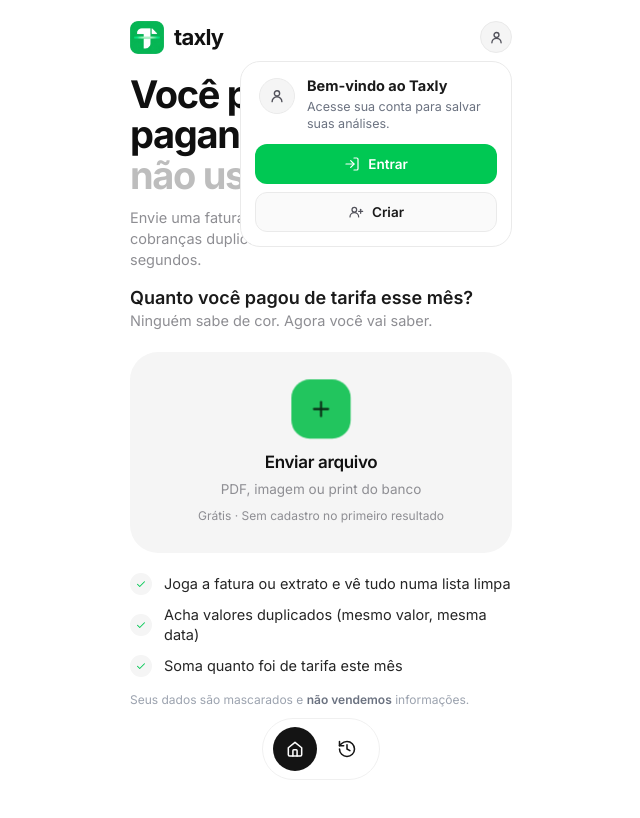
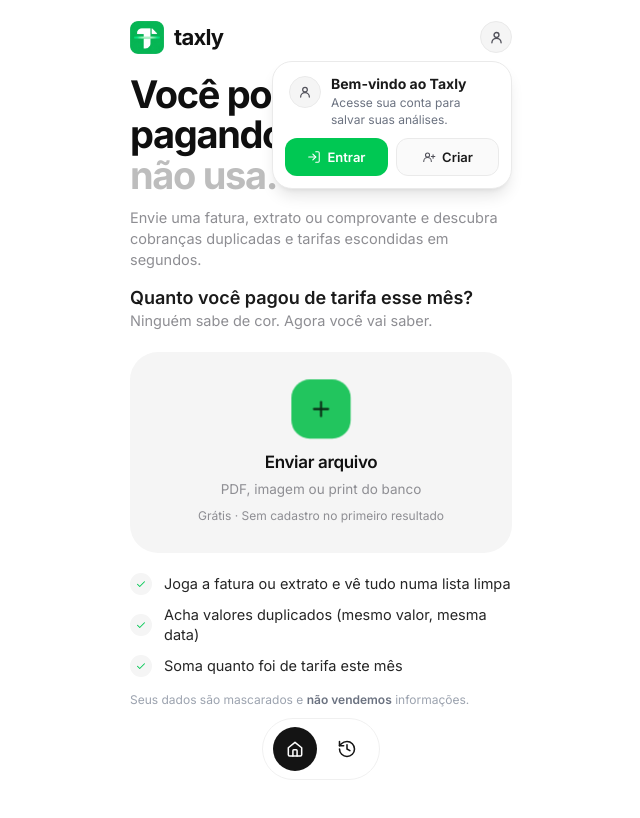
Before and after one commit to uset01/Taxly, a Next.js app: page / in a window 1280 px wide. Both pictures are taken after a click on the button 815 px from the left and 37 px from the top of the page. Shown: the top 818 px of the page, without its empty margins (319-959 px from the left). Built offline with nearby package versions, Linux system fonts and the light colour scheme.

Commit message:
feat(menu): optimize button sizes and layout side-by-side

```diff
--- a/src/components/ProfileMenu.tsx
+++ b/src/components/ProfileMenu.tsx
@@ -334,37 +334,39 @@ export function ProfileMenu({
           <div
             role="menu"
             aria-label="Menu do perfil"
-            className="absolute right-0 mt-2 w-[272px] max-h-[calc(100vh-92px)] overflow-y-auto rounded-[20px] bg-white border border-[#EAEAEA] p-2 z-50"
+            className={`absolute right-0 mt-2 ${
+              !isLoggedIn ? "w-[240px]" : "w-[272px]"
+            } max-h-[calc(100vh-92px)] overflow-y-auto rounded-[20px] bg-white border border-[#EAEAEA] p-2 z-50 shadow-lg`}
           >
             {!isLoggedIn ? (
               <>
                 {/* Cabeçalho do menu para usuário não logado */}
-                <div className="px-2.5 pt-1.5 pb-3 flex items-start gap-3 text-left">
+                <div className="px-2 pt-1 pb-2.5 flex items-start gap-2.5 text-left">
                   <span
                     aria-hidden="true"
-                    className="w-9 h-9 rounded-full bg-[#F5F5F5] border border-[#EAEAEA] flex items-center justify-center text-[#52525B] shrink-0 mt-0.5"
+                    className="w-8 h-8 rounded-full bg-[#F5F5F5] border border-[#EAEAEA] flex items-center justify-center text-[#52525B] shrink-0 mt-0.5"
                   >
-                    <UserIcon className="w-[18px] h-[18px]" />
+                    <UserIcon className="w-4 h-4" />
                   </span>
                   <div className="min-w-0">
-                    <p className="text-[14.5px] font-bold text-[#1A1A1A] leading-snug">
+                    <p className="text-[14px] font-bold text-[#1A1A1A] leading-snug">
                       Bem-vindo ao Taxly
                     </p>
-                    <p className="mt-0.5 text-[12.5px] text-[#6B7280] leading-snug">
+                    <p className="mt-0.5 text-[12px] text-[#6B7280] leading-snug">
                       Acesse sua conta para salvar suas análises.
                     </p>
                   </div>
                 </div>
 
-                {/* Ações principais */}
-                <div className="px-1.5 pb-1.5 space-y-2">
+                {/* Ações principais compactas lado a lado */}
+                <div className="px-1 pb-1 grid grid-cols-2 gap-2">
                   <button
                     type="button"
                     role="menuitem"
                     onClick={() => openAuthSheet("login")}
-                    className="w-full min-h-[40px] px-3.5 py-2 rounded-[12px] bg-[#00C853] hover:bg-[#00B54B] active:bg-[#00A047] text-white text-[13.5px] font-semibold flex items-center justify-center gap-2 transition-colors cursor-pointer"
+                    className="min-h-[38px] px-2 py-1.5 rounded-[12px] bg-[#00C853] hover:bg-[#00B54B] active:bg-[#00A047] text-white text-[13px] font-semibold flex items-center justify-center gap-1.5 transition-colors cursor-pointer"
                   >
-                    <LogInIcon className="w-4 h-4 shrink-0" />
+                    <LogInIcon className="w-3.5 h-3.5 shrink-0" />
                     <span>Entrar</span>
                   </button>
 
@@ -372,9 +374,9 @@ export function ProfileMenu({
                     type="button"
                     role="menuitem"
                     onClick={() => openAuthSheet("signup")}
-                    className="w-full min-h-[40px] px-3.5 py-2 rounded-[12px] bg-[#FAFAFA] hover:bg-[#F0F0F0] border border-[#EAEAEA] text-[#1A1A1A] text-[13.5px] font-semibold flex items-center justify-center gap-2 transition-colors cursor-pointer"
+                    className="min-h-[38px] px-2 py-1.5 rounded-[12px] bg-[#FAFAFA] hover:bg-[#F0F0F0] border border-[#EAEAEA] text-[#1A1A1A] text-[13px] font-semibold flex items-center justify-center gap-1.5 transition-colors cursor-pointer"
                   >
-                    <UserPlusIcon className="w-4 h-4 text-[#52525B] shrink-0" />
+                    <UserPlusIcon className="w-3.5 h-3.5 text-[#52525B] shrink-0" />
                     <span>Criar</span>
                   </button>
                 </div>
```
